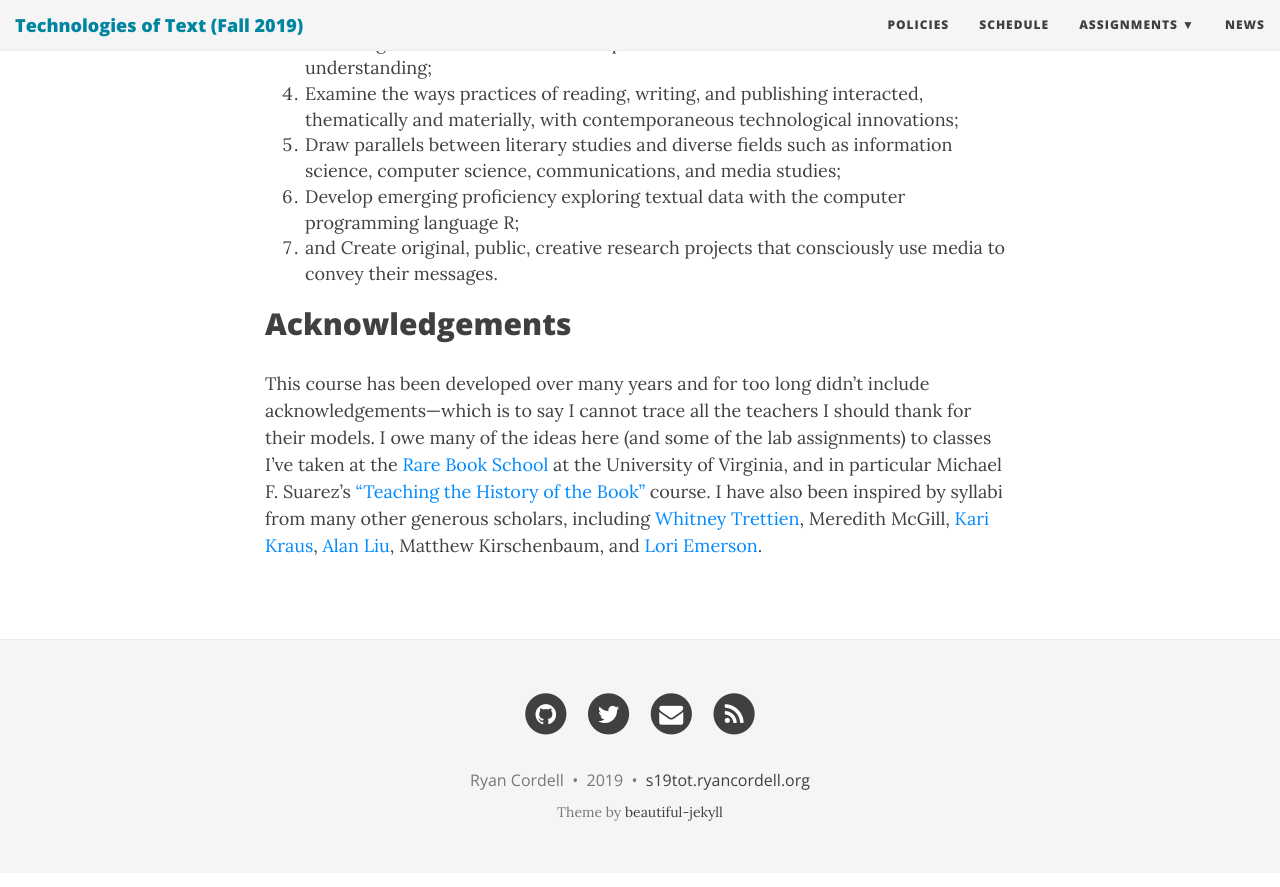
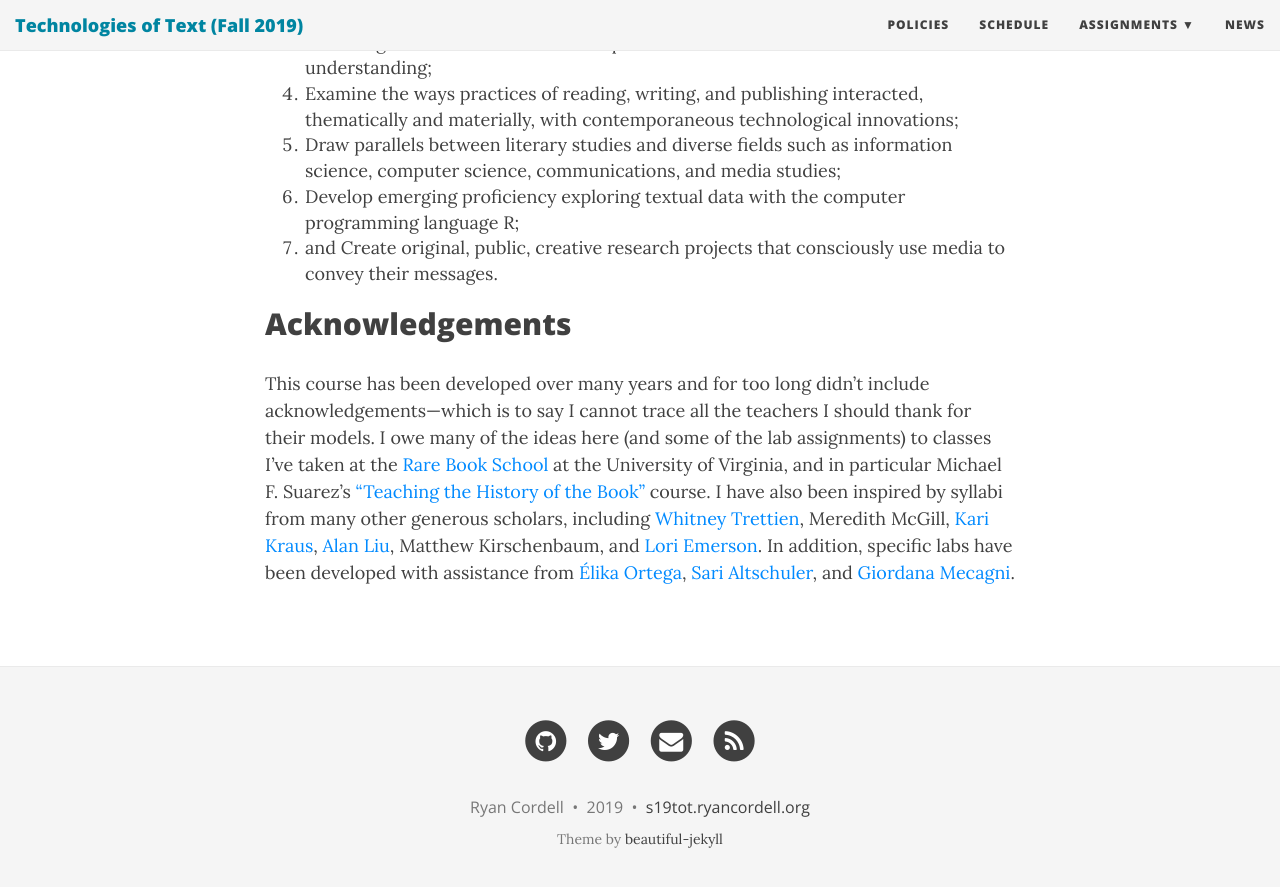
Before and after one commit to rccordell/f19tot, a Jekyll site: the page built from index.md, in a window 1280 px wide and 900 px high, scrolled down 1776 px. Shown: the top 887 px of the window. Built offline with Jekyll 4.4.1, drawn with Linux system fonts in a browser that asks for light colours; nearby versions of some CDN libraries; some web fonts are replaced.

Commit message:
update acknowledgments

```diff
--- a/index.md
+++ b/index.md
@@ -35,4 +35,4 @@ By the end of this course, you will:
 
 ## Acknowledgements
 
-This course has been developed over many years and for too long didn't include acknowledgements—which is to say I cannot trace all the teachers I should thank for their models. I owe many of the ideas here (and some of the lab assignments) to classes I've taken at the [Rare Book School](http://rarebookschool.org/) at the University of Virginia, and in particular Michael F. Suarez's ["Teaching the History of the Book"](http://rarebookschool.org/courses/history/h90/) course. I have also been inspired by syllabi from many other generous scholars, including [Whitney Trettien](https://hcommons.org/members/wtrettien/), Meredith McGill, [Kari Kraus](https://www.scribd.com/document/26087685/History-of-the-Book-syllabus), [Alan Liu](http://liu.english.ucsb.edu/literature-2/), Matthew Kirschenbaum, and [Lori Emerson](https://literaryinfrastructures.wordpress.com/).
+This course has been developed over many years and for too long didn't include acknowledgements—which is to say I cannot trace all the teachers I should thank for their models. I owe many of the ideas here (and some of the lab assignments) to classes I've taken at the [Rare Book School](http://rarebookschool.org/) at the University of Virginia, and in particular Michael F. Suarez's ["Teaching the History of the Book"](http://rarebookschool.org/courses/history/h90/) course. I have also been inspired by syllabi from many other generous scholars, including [Whitney Trettien](https://hcommons.org/members/wtrettien/), Meredith McGill, [Kari Kraus](https://www.scribd.com/document/26087685/History-of-the-Book-syllabus), [Alan Liu](http://liu.english.ucsb.edu/literature-2/), Matthew Kirschenbaum, and [Lori Emerson](https://literaryinfrastructures.wordpress.com/). In addition, specific labs have been developed with assistance from [Élika Ortega](https://elikaortega.net/), [Sari Altschuler](https://www.sarialtschuler.com/), and [Giordana Mecagni](https://giordanamecagni.wordpress.com/).
```
